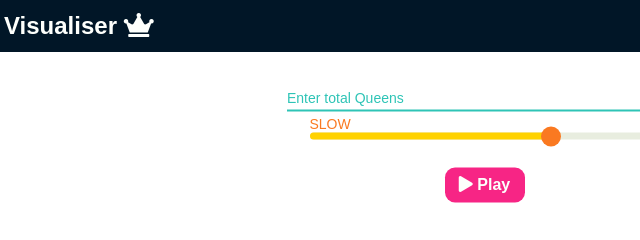
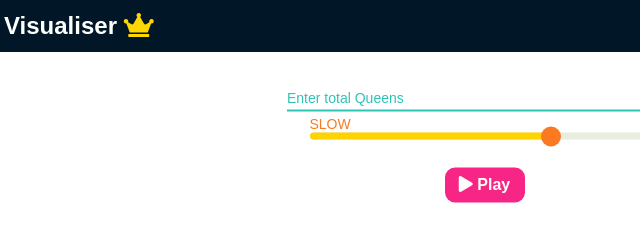
Before and after one commit to KAUSHALASHUTOSH/n-queen-visualliser, a plain HTML site: page index.html in a window 1280 px wide. Shown: the full height of the page, 128-768 px from the left. Drawn offline with Linux system fonts and the light colour scheme.

Commit message:
Update index.html

```diff
--- a/index.html
+++ b/index.html
@@ -3,7 +3,7 @@
   <head>
     <meta charset="UTF-8" />
     <meta name="viewport" content="width=device-width, initial-scale=1.0" />
-    <title>N-Queen-Visualiser</title>
+    <title>N-Queen Visualiser</title>
     <link
       rel="stylesheet"
       href="https://use.fontawesome.com/releases/v5.8.1/css/all.css"
@@ -14,7 +14,8 @@
   <body>
     <header class="header">
       <h2>
-        N-Queens Visualiser <i class="fas fa-crown" style="color: #fdfffc"></i>
+        N-Queens Visualiser
+        <i class="fas fa-crown" style="color: gold"></i>
       </h2>
     </header>
     <div class="n-queen">
```
